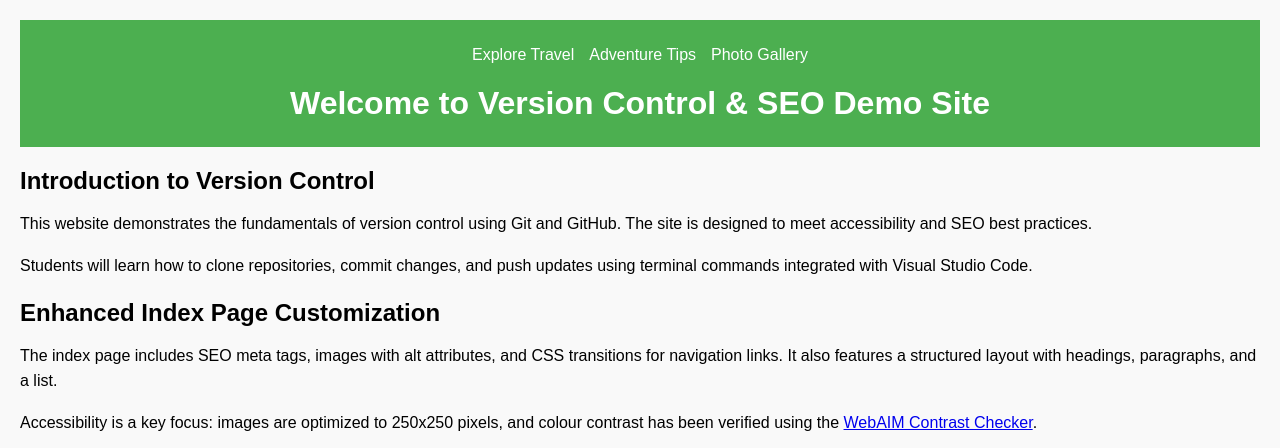
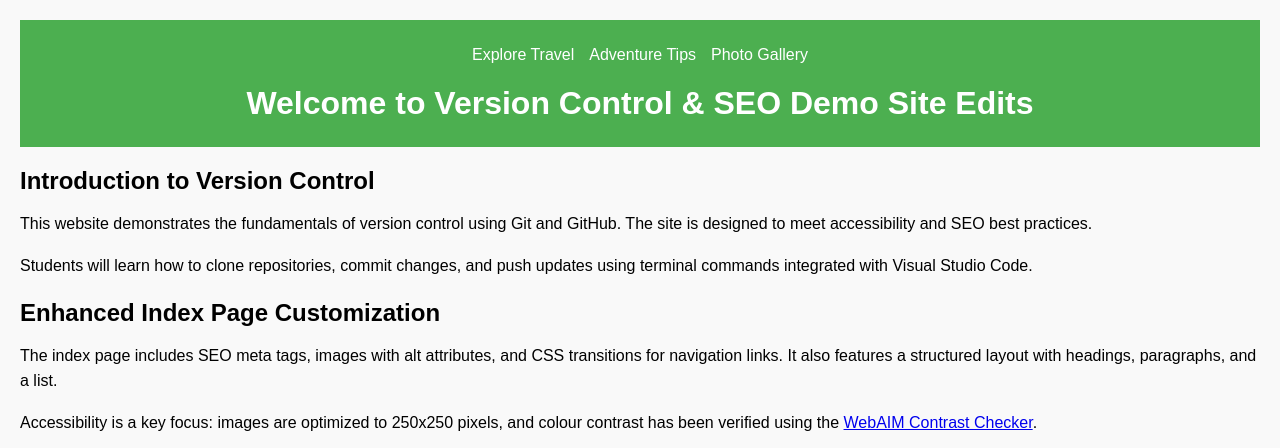
Before and after one commit to profdan77/web-tech_project4, a plain HTML site: page WebTech_Project4/root/index.html in a window 1280 px wide. Shown: the top 448 px of the page. Drawn offline with Linux system fonts and the light colour scheme.

Commit message:
Changes to H1

```diff
--- a/WebTech_Project4/root/index.html
+++ b/WebTech_Project4/root/index.html
@@ -18,7 +18,7 @@
         <li><a href="https://www.nationalgeographic.com" target="_blank">Photo Gallery</a></li>
       </ul>
     </nav>
-    <h1>Welcome to Version Control &amp; SEO Demo Site</h1>
+    <h1>Welcome to Version Control &amp; SEO Demo Site Edits</h1>
   </header>
   <main>
     <h2>Introduction to Version Control</h2>
```
